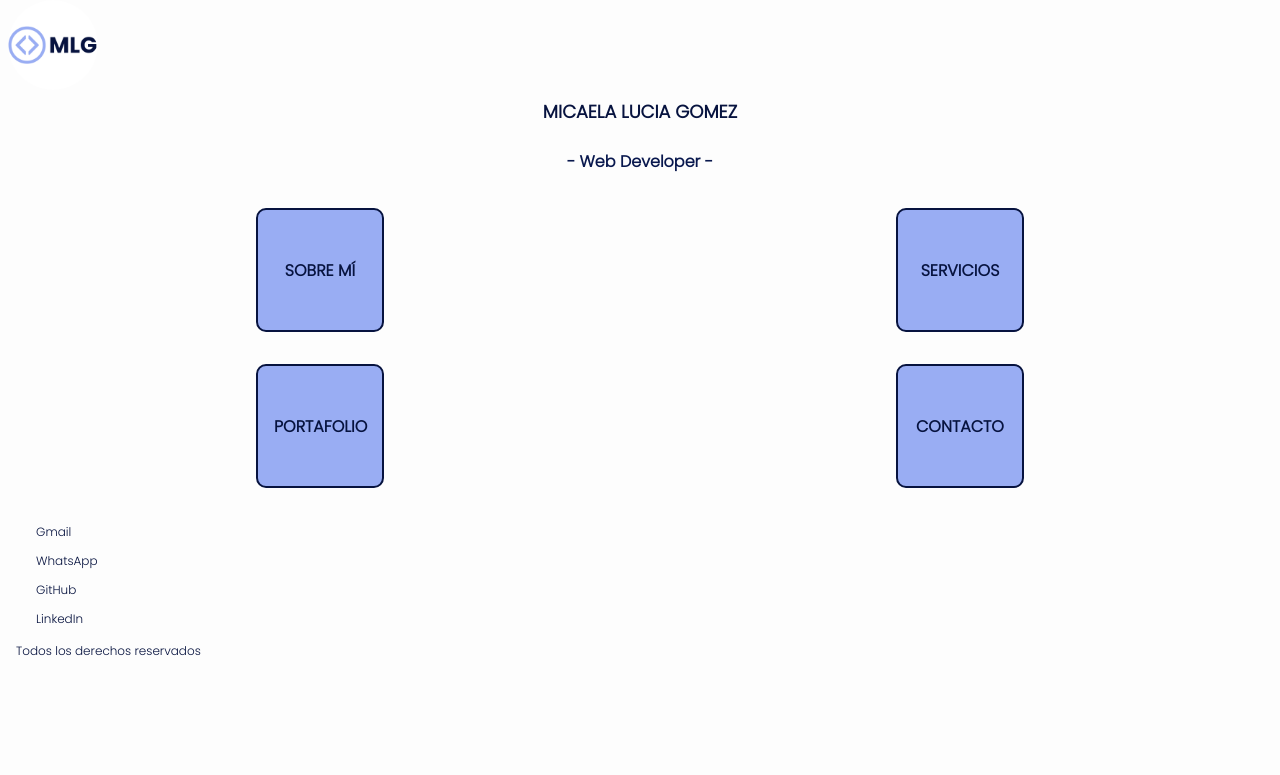
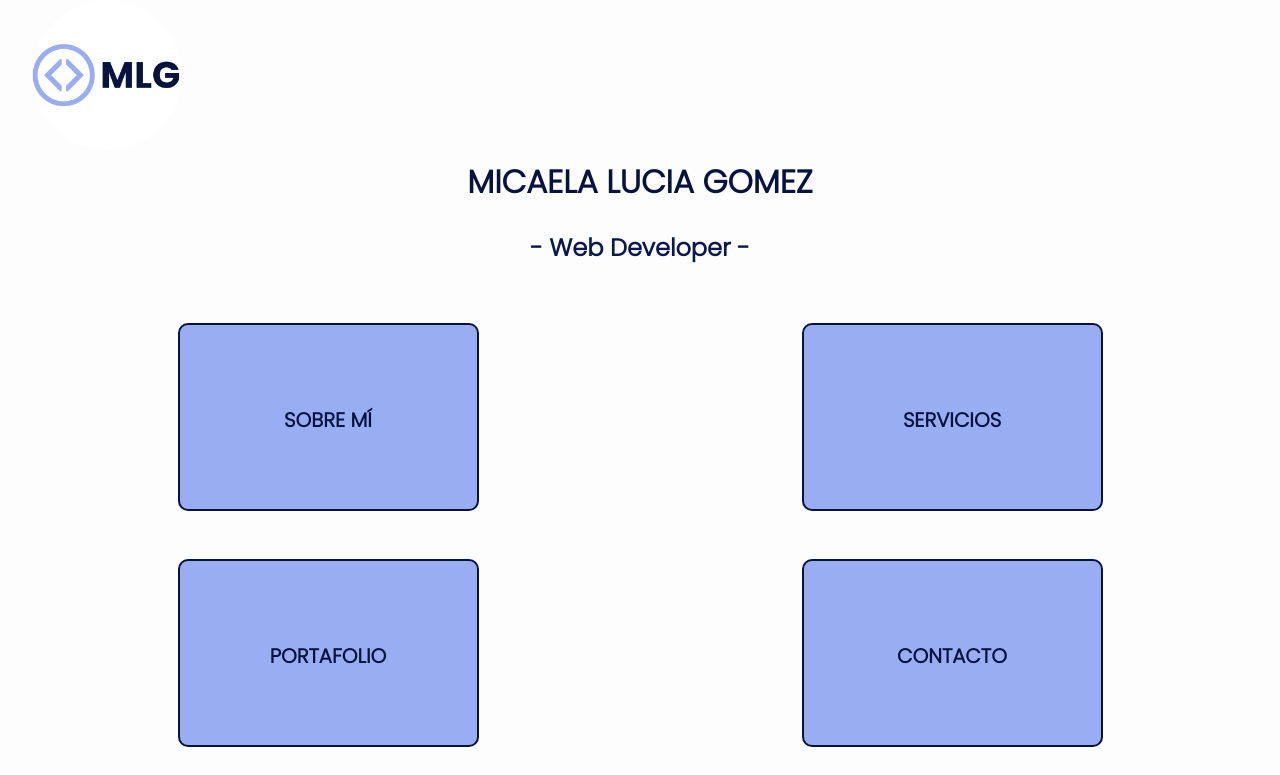
Before and after one commit to miicalucia/Mi-portfolio, a plain HTML site: page index.html in a window 1280 px wide. Shown: the top 775 px of the page. Drawn offline with Linux system fonts and the light colour scheme.

Commit message:
listo inicio tablet

```diff
--- a/css/style.css
+++ b/css/style.css
@@ -230,6 +230,53 @@ footer p {
         ;
         column-gap: 10px;
         row-gap: 10px;
+    }
 
+    header a h1 {
+        font-size: 32px;
+    }
+
+    header h2 {
+        font-size: 24px;
+    }
+
+    img {
+        width: 150px;
+        height: 150px;
+        border-radius: 140px;
+        margin-left: 32px;
+    }
+
+    nav {
+        margin: 16px;
+    }
+
+    .menu {
+        width: 117px;
+        height: 24px;
+        padding: 80px 90px 80px 90px;
+        font-size: 20px;
+        margin: 16px;
+    }
+
+    footer {
+        display: flex;
+        justify-content: space-between;
+        align-items: center;
+    }
+
+    footer ul {
+        display: flex;
+        flex-flow: row nowrap;
+        text-align: center;
+    }
+
+    .redes a {
+        font-size: 16px;
+    }
+
+    footer p {
+        width: 185px;
+        height: 16px;
     }
 }
```
Lines whose indentation alone changed are shown as unchanged.
